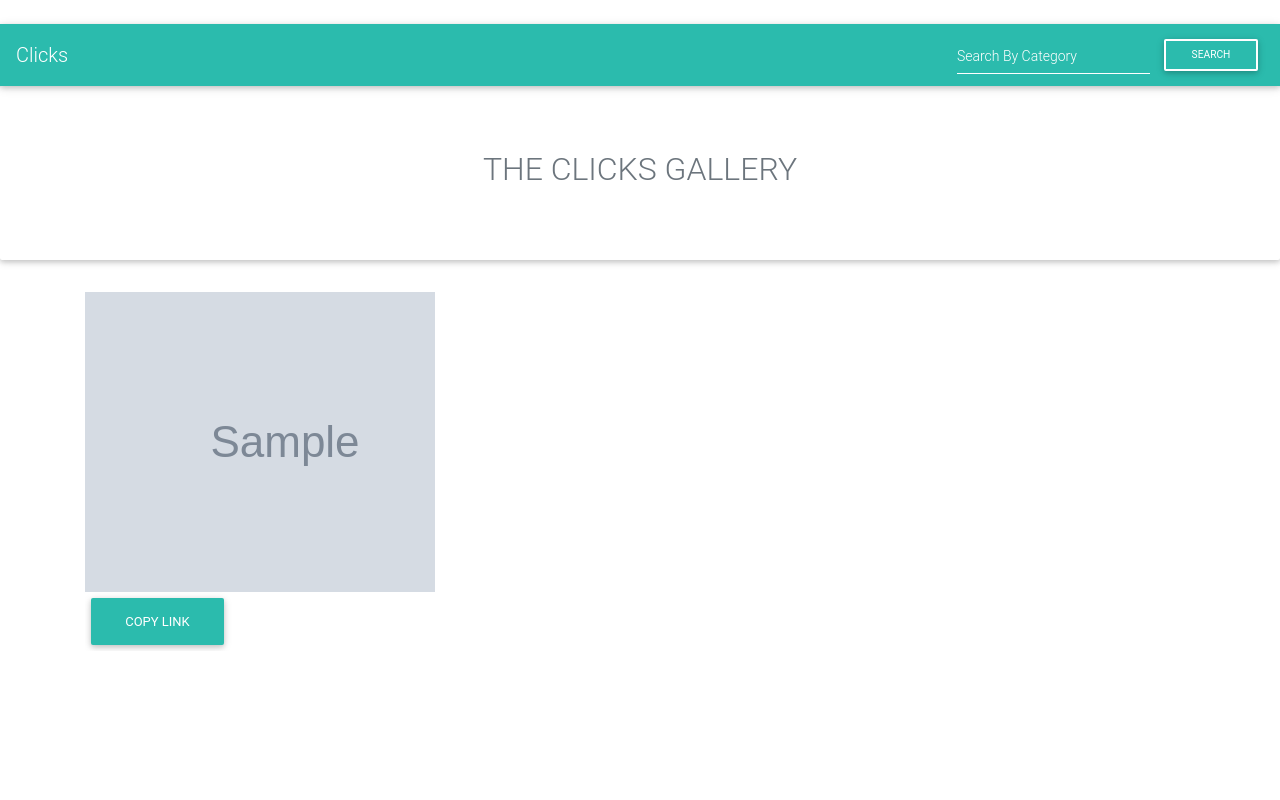
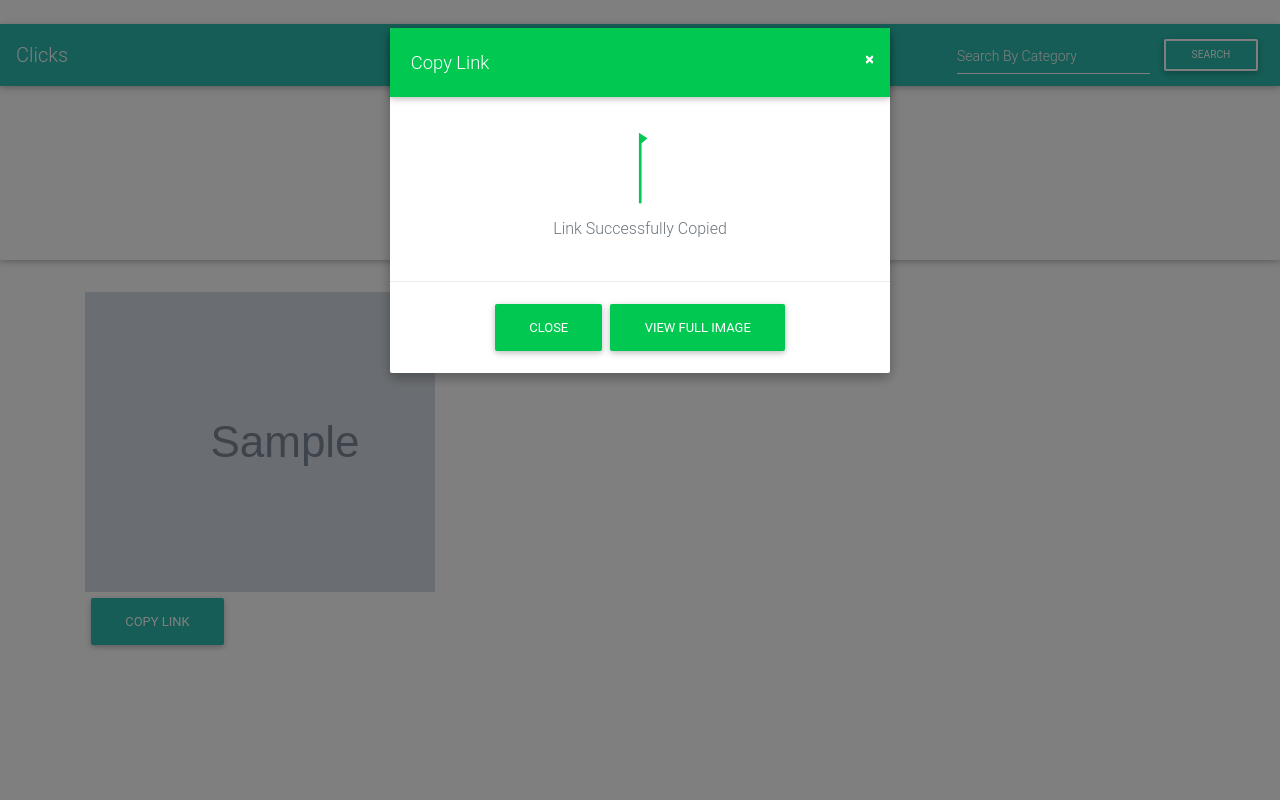
Before and after one commit to yontiii/Gallery, a Django app: page / in a window 1280 px wide, after a click on "COPY LINK". Run offline with Django 3.2, Linux system fonts and the light colour scheme; tables that the repository leaves empty hold one stand-in row (values such as "Sample post"); grey boxes marked "Sample" are stand-in pictures; some libraries are stand-ins or nearby versions.

Commit message:
Added modal to show link successfully copied

```diff
--- a/photos/templates/all-photos/index.html
+++ b/photos/templates/all-photos/index.html
@@ -23,9 +23,43 @@
                                                 <img class="img-responsive" style='width:400px; height:300px' src="{{image.image.url}}" alt="image">
 
                                             </a>
-                                            <button class="btn btn-default" style="text-align:center;">Copy Link</button>
-                                            <!-- <input type="text" value="{{image.image.url}}" id="imagelink">
-                                            <button class="btn btn-default" onclick="copyimage()">copy</button> -->
+                                            <button class="btn btn-default" style="text-align:center;" onclick="copyimage()"  data-toggle="modal" data-target="#linkModal">Copy Link</button>
+                                            <input type="text" value="{{image.image.url}}" id="imagelink" hidden>
+<!-- Central Modal Medium Success -->
+<div class="modal fade" id="linkModal" tabindex="-1" role="dialog" aria-labelledby="myModalLabel"
+aria-hidden="true">
+<div class="modal-dialog modal-notify modal-success" role="document">
+  <!--Content-->
+  <div class="modal-content">
+    <!--Header-->
+    <div class="modal-header">
+      <p class="heading lead">Copy Link</p>
+
+      <button type="button" class="close" data-dismiss="modal" aria-label="Close">
+        <span aria-hidden="true" class="white-text">&times;</span>
+      </button>
+    </div>
+
+    <!--Body-->
+    <div class="modal-body">
+      <div class="text-center">
+        <i class="fas fa-check fa-4x mb-3 animated rotateIn"></i>
+            <p class="text-muted">Link Successfully Copied</p>
+      </div>
+    </div>
+
+    <!--Footer-->
+    <div class="modal-footer justify-content-center">
+      <!-- <a type="button" class="btn btn-success">Get it now <i class="far fa-gem ml-1 text-white"></i></a> -->
+      <a type="button" class="btn btn-success" data-dismiss="modal">Close</a>
+      <a href="{{image.image.url}}" target="_blank" class="btn btn-success">View Full Image</a>
+    </div>
+  </div>
+  <!--/.Content-->
+</div>
+</div>
+<!-- Central Modal Medium Success-->
+
                                 </div>
                             <div>
 
--- a/static/js/index.js
+++ b/static/js/index.js
@@ -3,7 +3,7 @@ $(function () {
     $("#mdb-lightbox-ui").load("mdb-addons/mdb-lightbox-ui.html");
     });
 
-function copyimage(){
+ copyimage = () => {
     document.getElementById("imagelink").select()
     document.execCommand("Copy");
 }
```
